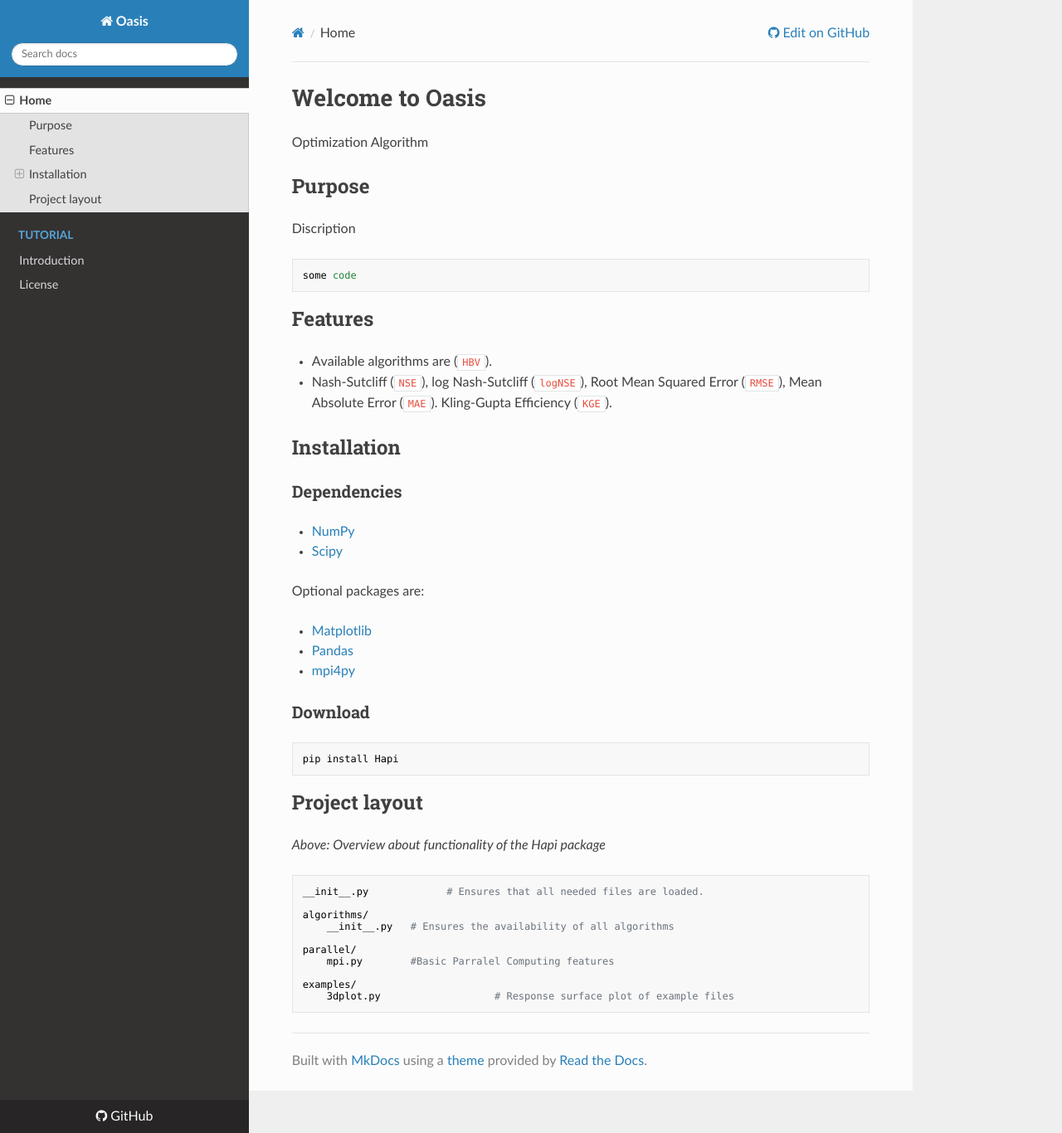
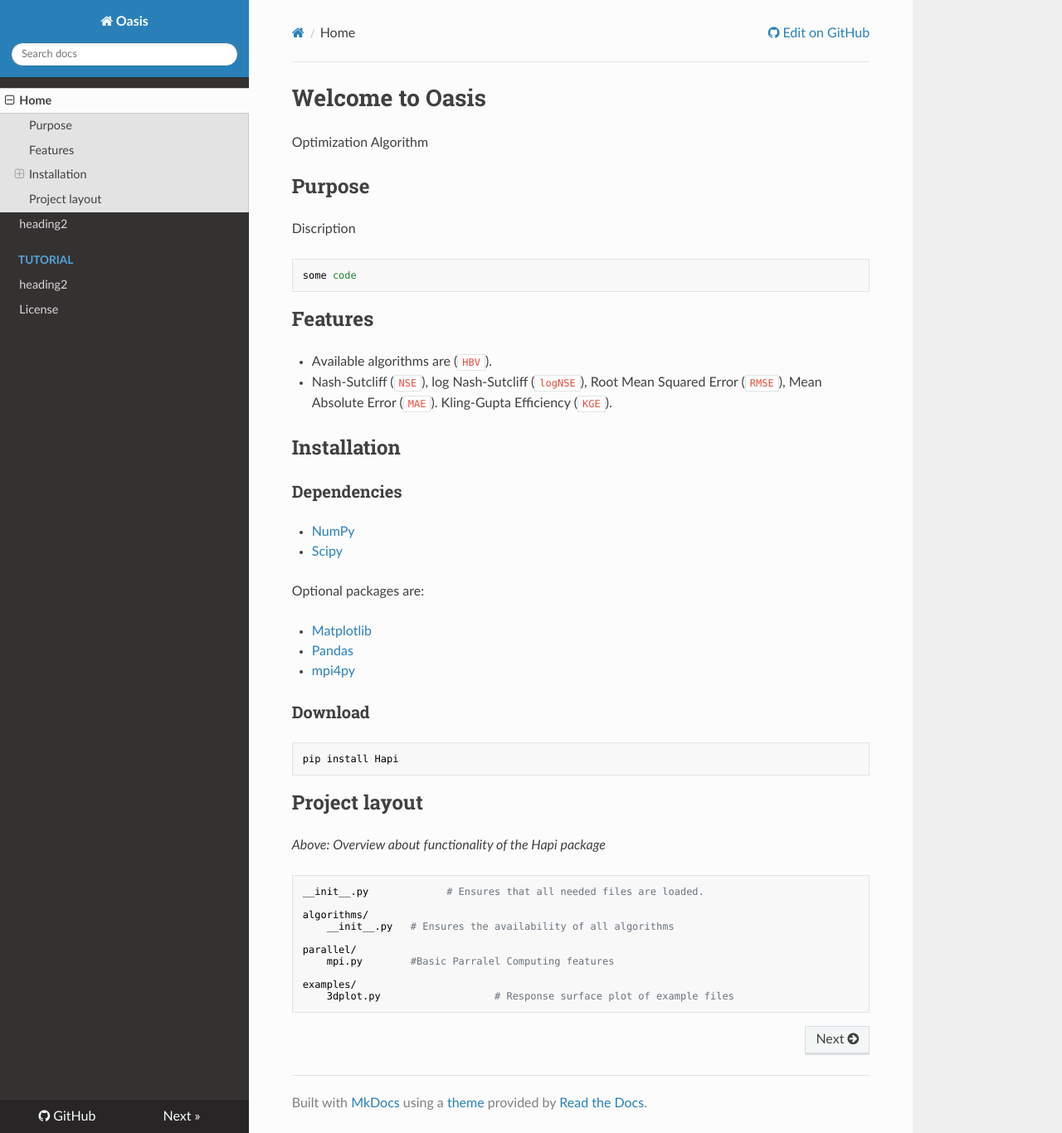
Before and after one commit to Serapieum-of-alex/Oasis, an MkDocs documentation site: the page built from docs/index.md, in a window 1280 px wide and 1366 px high. Shown: the whole window at 83% size. Built offline with MkDocs 1.6.1, drawn with Linux system fonts in a browser that asks for light colours; nearby versions of some CDN libraries; some of the changed lines change nothing that is shown.

Commit message:
read the docs

```diff
--- a/mkdocs.yml
+++ b/mkdocs.yml
@@ -11,8 +11,9 @@
 
 nav:
     - Home: index.md
+    - heading2: README00.md
     - Tutorial:
-      - Introduction: README.md
+      - Introduction: README00.md
 #        - Getting Started: getting_started.md
 #        - Hydrological_model: Hydrological_model.md
     - License: license.md
```
Also changed, not shown: README.md (renamed from docs/README.md), docs/README00.md (renamed from 000000README.md).
